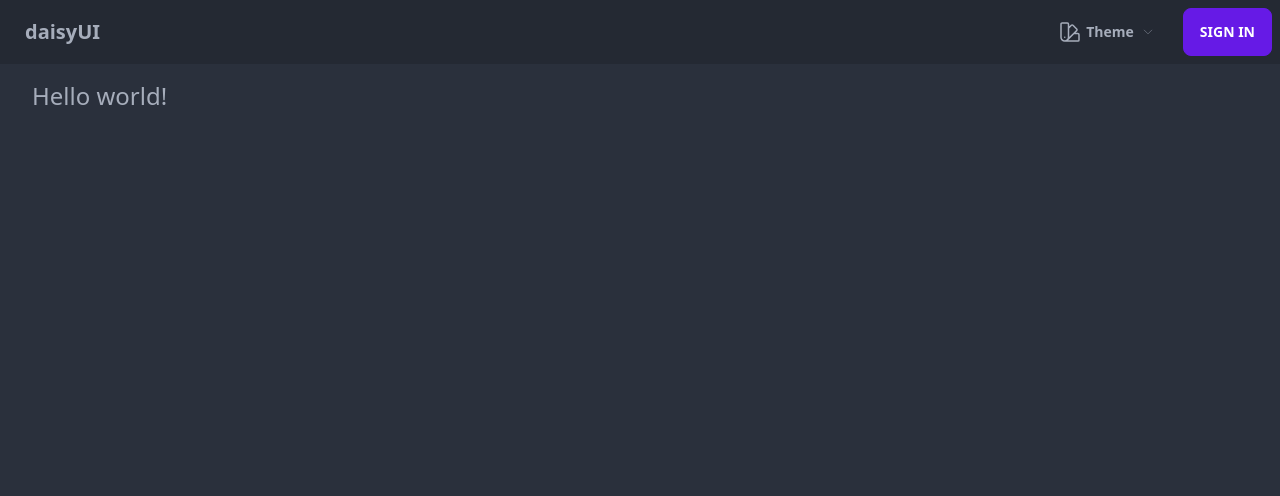
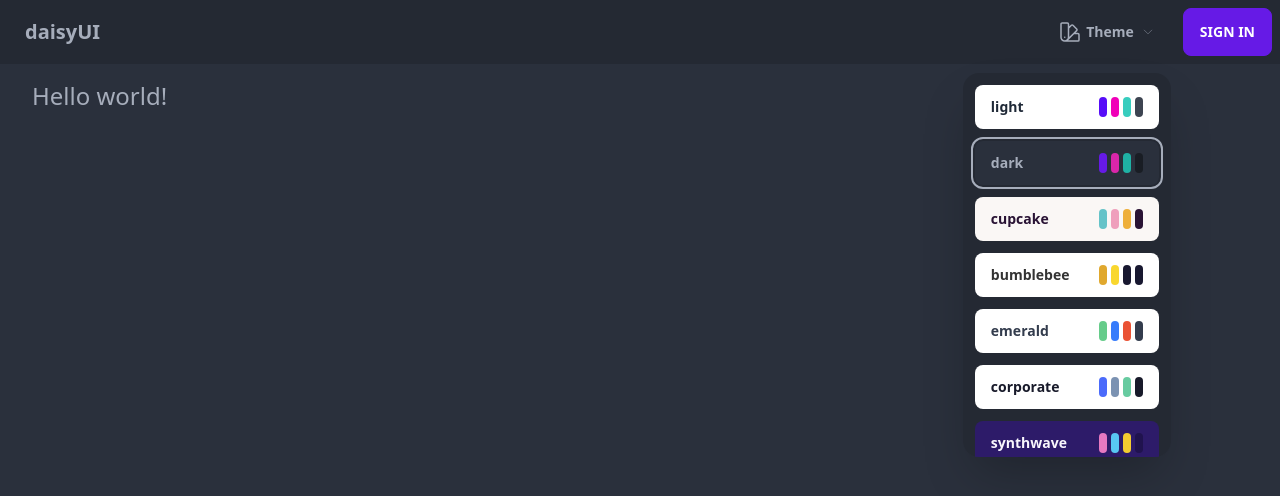
Before and after one commit to demetrius-mp/vite-react, a React (Vite) app: page / in a window 1280 px wide. Shown: the top 496 px of the page. Built offline with nearby package versions, Linux system fonts and the light colour scheme.

Commit message:
style: fix eslint issues

```diff
--- a/package.json
+++ b/package.json
@@ -6,7 +6,8 @@
   "scripts": {
     "dev": "vite",
     "build": "tsc && vite build",
-    "preview": "vite preview"
+    "preview": "vite preview",
+    "lint": "npx eslint src/**/*.{tsx,ts} --fix"
   },
   "dependencies": {
     "@heroicons/react": "^2.0.8",
--- a/src/components/Navbar.tsx
+++ b/src/components/Navbar.tsx
@@ -1,5 +1,6 @@
-import { SwatchIcon, ChevronDownIcon } from '@heroicons/react/24/outline';
+import { ChevronDownIcon, SwatchIcon } from '@heroicons/react/24/outline';
 import clsx from 'clsx';
+
 import { themes } from '@/lib/theme';
 import useThemeStore from '@/stores/theme.store';
 
@@ -9,34 +10,35 @@ const Navbar: React.FC = () => {
   return (
     <div className="navbar bg-base-200">
       <div className="flex-1">
-        <a className="btn btn-ghost normal-case text-xl">daisyUI</a>
+        <a href="/" className="btn btn-ghost normal-case text-xl">daisyUI</a>
       </div>
       <div className="flex-none gap-3">
-        <div title="Change theme" className="dropdown dropdown-end">
-          <div tabIndex={0} className="btn gap-1 normal-case btn-ghost">
+        <div title="Change theme" className="dropdown dropdown-end dropdown-open">
+          <button type="button" tabIndex={0} className="btn gap-1 normal-case btn-ghost">
             <SwatchIcon className="inline-block h-5 w-5 stroke-current md:h-6 md:w-6" />
             <span className="hidden md:inline">Theme</span>
             <ChevronDownIcon className="ml-1 hidden h-3 w-3 opacity-60 sm:inline-block" />
-          </div>
+          </button>
           <div className="dropdown-content bg-base-200 text-base-content rounded-t-box rounded-b-box top-px max-h-96 w-52 overflow-y-auto shadow-2xl mt-16">
-            <div className="grid grid-cols-1 gap-3 p-3" tabIndex={0}>
+            <div className="grid grid-cols-1 gap-3 p-3">
               {themes.map((theme) => (
-                <div
+                <button
+                  type="button"
+                  data-set-theme={theme}
+                  data-act-class="outline"
                   className={clsx(
                     'outline-base-content overflow-hidden rounded-lg outline-2 outline-offset-2',
                     themeStore.theme === theme && 'outline',
                   )}
-                  data-set-theme={theme}
-                  data-act-class="outline"
                   onClick={() => themeStore.setTheme(theme)}
                 >
                   <div
                     data-theme={theme}
-                    className="bg-base-100 text-base-content w-full cursor-pointer font-sans"
+                    className="bg-base-100 text-base-content w-full font-sans"
                   >
                     <div className="grid grid-cols-5 grid-rows-3">
-                      <div className="col-span-5 row-span-3 row-start-1 flex gap-1 py-3 px-4">
-                        <div className="flex-grow text-sm font-bold">
+                      <div className="col-span-5 row-span-3 row-start-1 flex justify-between gap-1 py-3 px-4">
+                        <div className="flex-grow text-start text-sm font-bold">
                           {theme}
                         </div>
                         <div className="flex flex-shrink-0 flex-wrap gap-1">
@@ -48,12 +50,12 @@ const Navbar: React.FC = () => {
                       </div>
                     </div>
                   </div>
-                </div>
+                </button>
               ))}
             </div>
           </div>
         </div>
-        <a className="btn btn-primary">sign in</a>
+        <a href="/sign-in" className="btn btn-primary">sign in</a>
       </div>
     </div>
   );
--- a/src/main.tsx
+++ b/src/main.tsx
@@ -1,7 +1,9 @@
+import '@/index.css';
+
 import React from 'react';
 import ReactDOM from 'react-dom/client';
+
 import App from '@/App';
-import '@/index.css';
 
 ReactDOM.createRoot(document.getElementById('root') as HTMLElement).render(
   <React.StrictMode>
```
Also changed, not shown: 1 other file (tests, documents, lock files or other folders).
